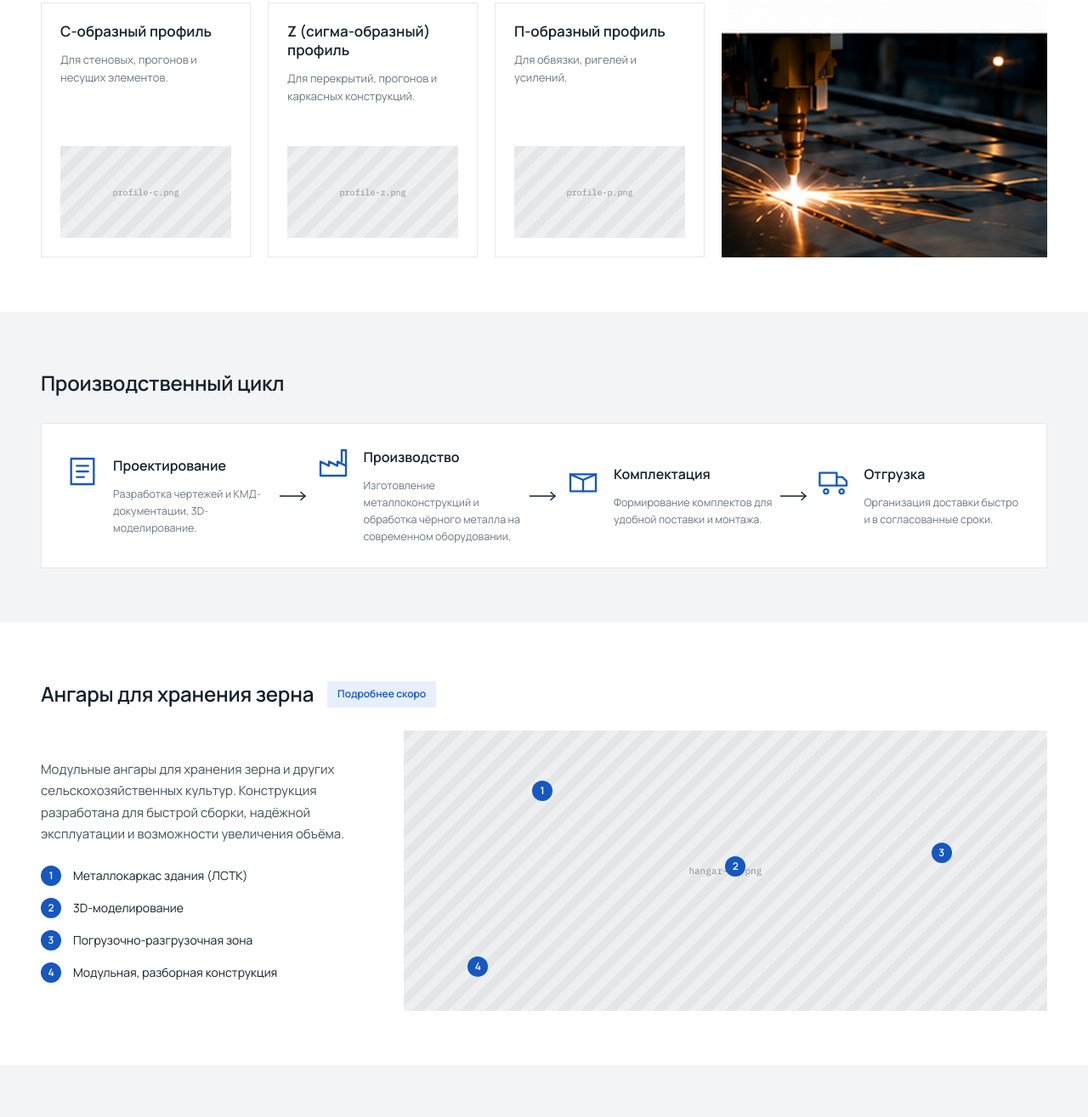
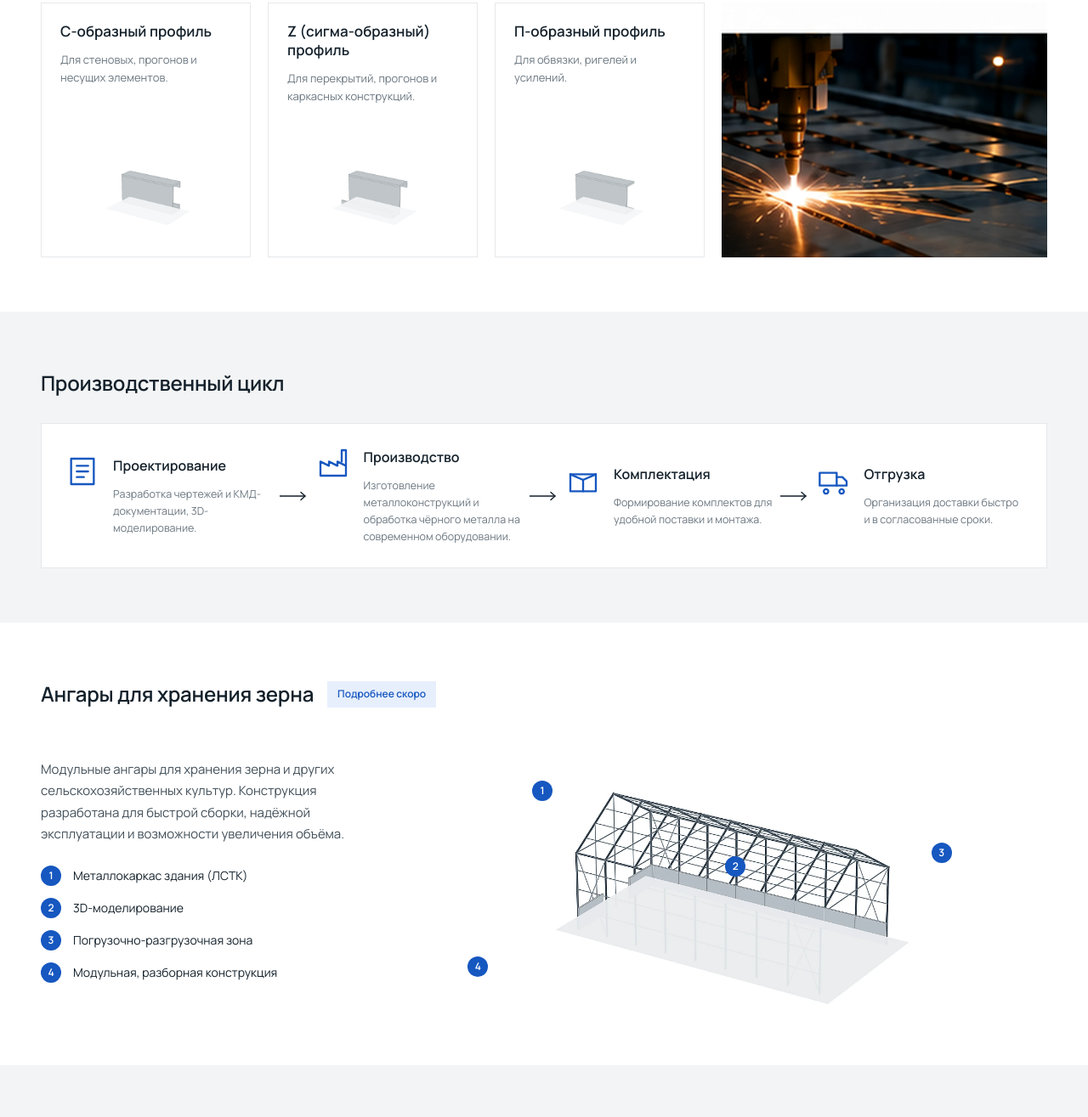
Before and after one commit to abdvalikhan/agropioneer, a plain HTML site: page damu/jana-dala.html in a window 1280 px wide. Shown: the part 1393-2708 px from the top of the page at 85% size. Drawn offline with Linux system fonts and the light colour scheme.

Commit message:
Wire final JANA DALA assets: profiles + 3D hangar
Adds profile-c/z/p and hangar-3d (PNG + WebP). Page now has zero placeholders.
Verified 1440/1200/900/600/375: no overflow, no 404s, clean console.

Co-Authored-By: Claude Opus 4.8 <noreply@anthropic.com>
Claude-Session: https://claude.ai/code/session_01BeniDrSjKKAvEEYwDif7mJ

```diff
--- a/damu/jana-dala.html
+++ b/damu/jana-dala.html
@@ -134,17 +134,17 @@
         <article class="profile">
           <h3 class="profile__title">С-образный профиль</h3>
           <p class="profile__text">Для стеновых, прогонов и несущих элементов.</p>
-          <div class="profile__media"><div class="ph ph--light ph--contain">profile-c.png</div></div>
+          <div class="profile__media"><picture><source type="image/webp" srcset="public/images/profile-c.webp"><img src="public/images/profile-c.png" alt="С-образный стальной профиль" width="800" height="600" loading="lazy"></picture></div>
         </article>
         <article class="profile">
           <h3 class="profile__title">Z (сигма-образный) профиль</h3>
           <p class="profile__text">Для перекрытий, прогонов и каркасных конструкций.</p>
-          <div class="profile__media"><div class="ph ph--light ph--contain">profile-z.png</div></div>
+          <div class="profile__media"><picture><source type="image/webp" srcset="public/images/profile-z.webp"><img src="public/images/profile-z.png" alt="Z (сигма-образный) стальной профиль" width="800" height="600" loading="lazy"></picture></div>
         </article>
         <article class="profile">
           <h3 class="profile__title">П-образный профиль</h3>
           <p class="profile__text">Для обвязки, ригелей и усилений.</p>
-          <div class="profile__media"><div class="ph ph--light ph--contain">profile-p.png</div></div>
+          <div class="profile__media"><picture><source type="image/webp" srcset="public/images/profile-p.webp"><img src="public/images/profile-p.png" alt="П-образный стальной профиль" width="800" height="600" loading="lazy"></picture></div>
         </article>
         <div class="lstk__photo"><picture><source type="image/webp" srcset="public/images/metal-cutting.webp"><img src="public/images/metal-cutting.jpg" alt="Плазменная резка металла" width="1600" height="920" loading="lazy"></picture></div>
       </div>
@@ -201,7 +201,7 @@
           </ul>
         </div>
         <div class="hangars__media">
-          <div class="ph ph--light">hangar-3d.png</div>
+          <picture><source type="image/webp" srcset="public/images/hangar-3d.webp"><img src="public/images/hangar-3d.png" alt="3D-модель металлического ангара JANA DALA" width="1400" height="930" loading="lazy"></picture>
           <span class="callout" style="top:18%;left:20%">1</span>
           <span class="callout" style="top:45%;left:50%">2</span>
           <span class="callout" style="top:40%;left:82%">3</span>
```
Also changed, not shown: damu/public/images/hangar-3d.png (added), damu/public/images/hangar-3d.webp (added), damu/public/images/profile-c.png (added), damu/public/images/profile-c.webp (added), damu/public/images/profile-p.png (added), damu/public/images/profile-p.webp (added), damu/public/images/profile-z.png (added), damu/public/images/profile-z.webp (added).
